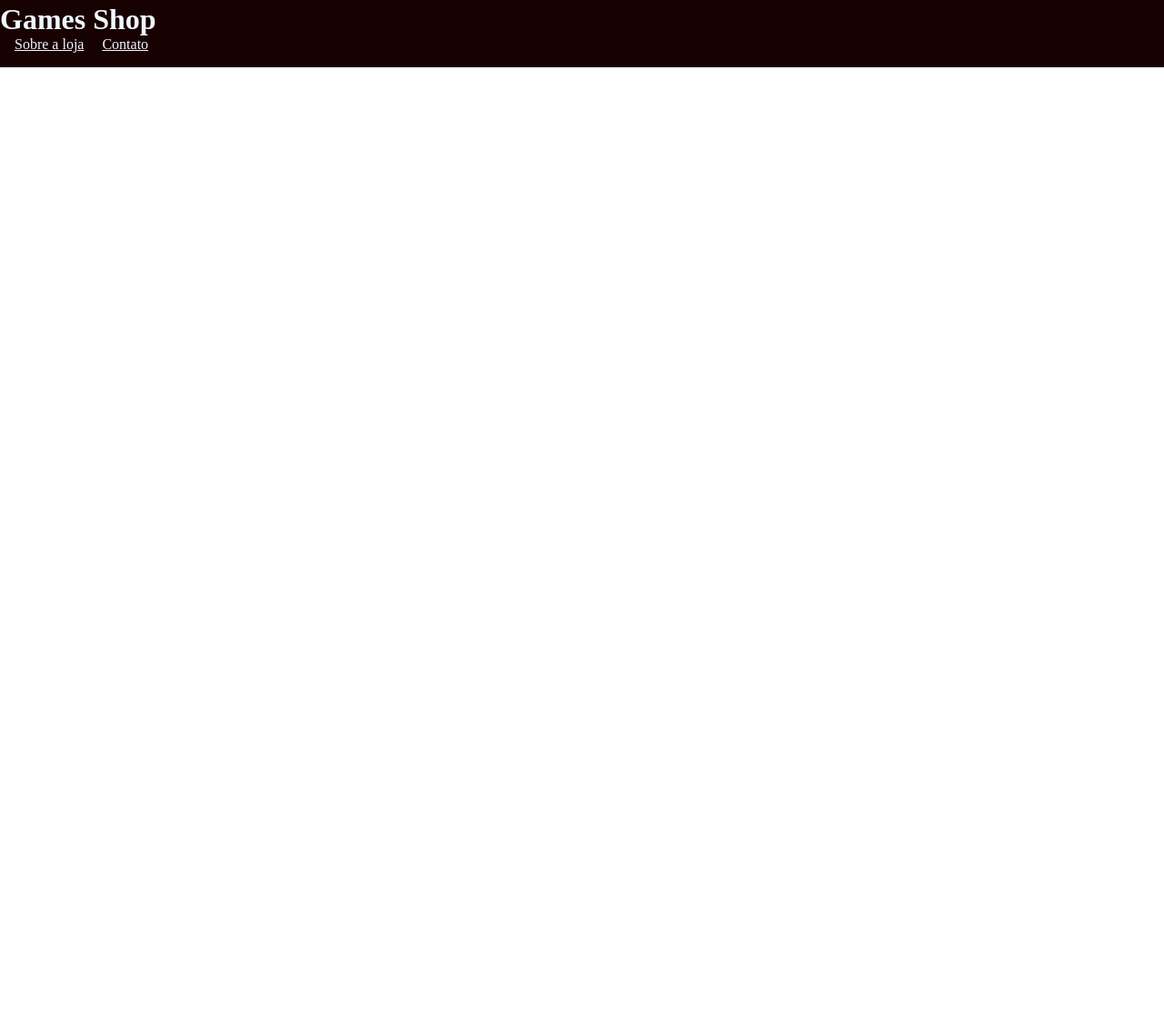
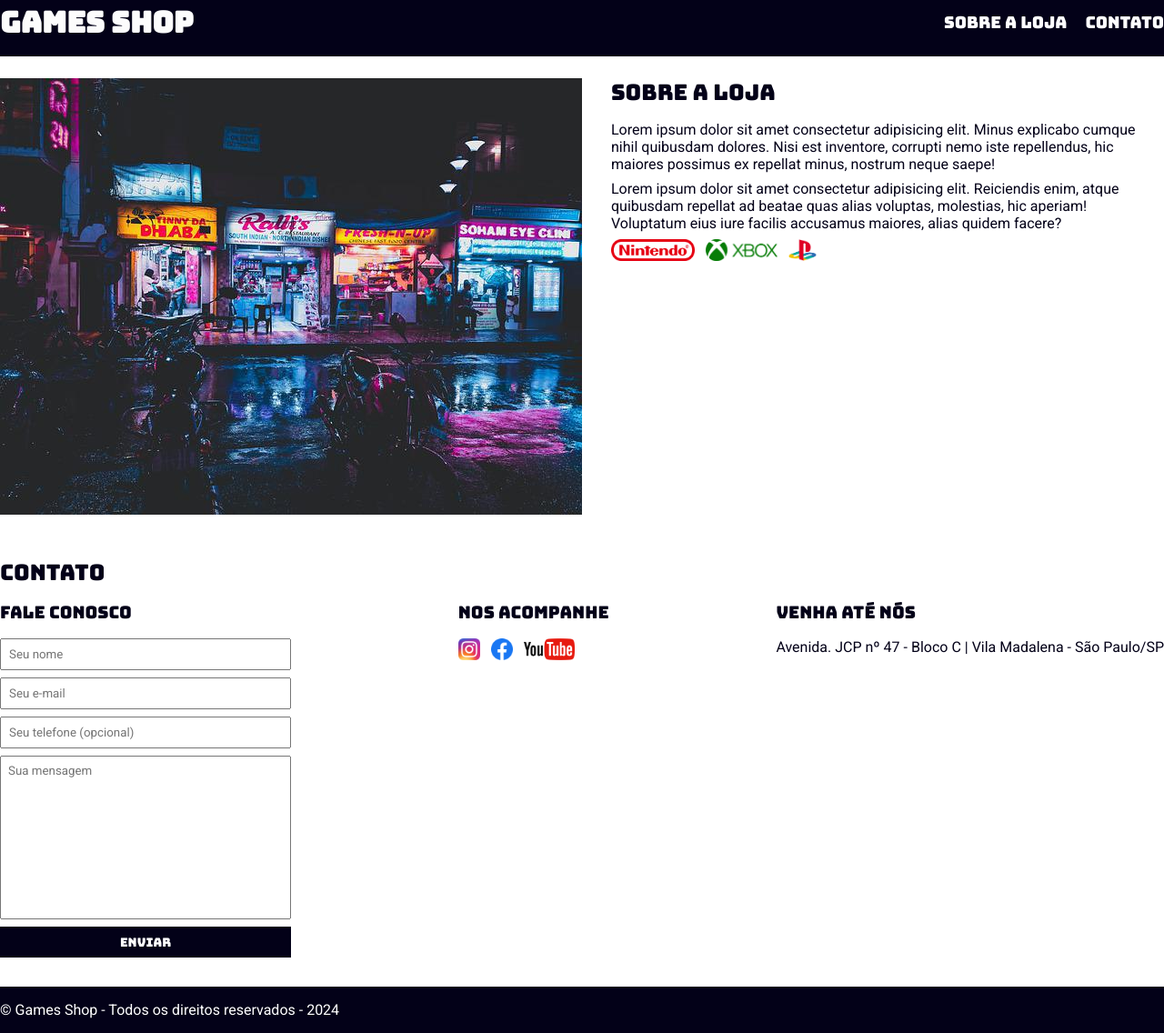
Before and after one commit to michelegfranca/exerc-cio_css, a plain HTML site: page Projeto/index.html in a window 1280 px wide. Shown: the part 13-1149 px from the top of the page at 91% size. Before the commit the page ends 800 px from the top, so only its background shows below. Drawn offline with Linux system fonts and the light colour scheme.

Commit message:
commit inicial

```diff
--- a/Projeto/index.html
+++ b/Projeto/index.html
@@ -5,22 +5,94 @@
     <meta name="viewport" content="width=device-width, initial-scale=1.0">
     <title>Games Shop - A sua loja de games</title>
     <link rel="stylesheet" href="./main.css">
+    <link rel="preconnect" href="https://fonts.googleapis.com">
+    <link rel="preconnect" href="https://fonts.gstatic.com" crossorigin>
+    <link href="https://fonts.googleapis.com/css2?family=Bungee&family=Montserrat:ital,wght@0,100..900;1,100..900&family=Roboto:ital,wght@0,100;0,300;0,400;0,500;0,700;0,900;1,100;1,300;1,400;1,500;1,700;1,900&display=swap" rel="stylesheet">
 </head>
 <body>
     <header>
-        <div class="cointainer">
+        <div class="container">
             <h1>Games Shop</h1>
         <nav>
             <ul>
                 <li>
-                    <a href="#">Sobre a loja</a>
+                    <a href="#about">Sobre a loja</a>
                 </li>
                 <li>
-                    <a href="#">Contato</a>
+                    <a href="#contact">Contato</a>
                 </li>
             </ul>
         </nav>
         </div>
     </header>
+    <section id="about">
+        <div class="container">
+            <img class="store-front" src="./images/loja.jpg" alt="Fachada da loja games shop" />
+            <div>
+                <h2>Sobre a loja</h2>
+                <p>
+                    Lorem ipsum dolor sit amet consectetur adipisicing elit. Minus explicabo cumque nihil quibusdam dolores. Nisi est inventore, corrupti nemo iste repellendus, hic maiores possimus ex repellat minus, nostrum neque saepe!
+                </p>
+                <p>
+                    Lorem ipsum dolor sit amet consectetur adipisicing elit. Reiciendis enim, atque quibusdam repellat ad beatae quas alias voluptas, molestias, hic aperiam! Voluptatum eius iure facilis accusamus maiores, alias quidem facere?
+                </p>
+                <ul class="brands-list">
+                    <li><img src="./images/nintendo.png" alt="Nintendo" /></li>
+                    <li><img src="./images/xbox.png" alt="Xbox"/></li>
+                    <li><img src="./images/playstation.png" alt="PlayStation" /></li>
+                </ul>
+            </div>
+        </div>
+    </section>
+    <section id="contact">
+    <div class="container">
+        <h2>Contato</h2>
+        <div class="contact-methods">
+            <div>
+                <h3>Fale conosco</h3>
+                <form>
+                    <input type="text" placeholder="Seu nome" required/>
+                    <input type="email" placeholder="Seu e-mail" required/>
+                    <input type="tel" placeholder="Seu telefone (opcional)" />
+                    <textarea placeholder="Sua mensagem" required></textarea>
+                    <button type="submit">Enviar</button>
+                </form>
+            </div>
+            <div>
+                <h3>Nos acompanhe</h3>
+                <ul class="social-links">
+                    <li>
+                        <a href="#" title="Siga-nos no Instagram">
+                            <img src="./images/instagram.png" alt="Logo do Instagram" />
+                        </a>
+                    </li>
+                    <li>
+                        <a href="#" title="Siga-nos no Facebook">
+                            <img src="./images/facebook.png" alt="Logo do Facebook" />
+                        </a>
+                    </li>
+                    <li>
+                        <a href="#" title="Visite nosso canal no Youtube">
+                            <img src="./images/youtube.png" alt="Logo do Youtube" />
+                        </a>
+                    </li>
+                </ul>
+            </div>
+            <div>
+                <h3>Venha até nós</h3>
+                <p>
+                    Avenida. JCP nº 47 - Bloco C | Vila Madalena - São Paulo/SP
+                </p>
+            </div>
+        </div>
+    </div>
+    </section>
+    <footer>
+        <div class="container">
+            <p>
+                &copy; Games Shop - Todos os direitos reservados - 2024
+            </p>
+        </div>
+    </footer>
 </body>
 </html>
--- a/Projeto/main.css
+++ b/Projeto/main.css
@@ -4,19 +4,35 @@
     box-sizing: border-box;
 }
 
+header,
+section h2,
+section h3,
+form button {
+    font-family: "Bungee", cursive;
+    font-weight: normal;
+}
+
+body,
+input,
+textarea {
+    font-family: "Roboto", sans-serif;
+}
+
 header {
     padding: 16px 0;
-    background-color: rgb(24, 1, 1);
-    color: aliceblue;
+    background-color: rgb(3, 1, 24);
+    color: rgb(252, 252, 252);
 }
 
 header nav li {
     display: inline;
     margin-left: 16px;
+    font-size: 18px;
 }
 
 header nav li a {
-    color: aliceblue;
+    color: rgb(255, 255, 255);
+    text-decoration: none;
 }
 
 .container {
@@ -25,6 +41,103 @@ header nav li a {
     margin: 0 auto;
 }
 
-header .container {
+header .container,
+section .container {
     display: flex;
+    align-items: center;
+    justify-content: space-between;
 }
+
+.brands-list img {
+    height: 24px;
+}
+
+.brands-list li {
+    display: inline;
+    margin-right: 8px;
+}
+
+section .container {
+    align-items: flex-start;
+}
+
+section {
+    padding: 24px 0;
+}
+
+section h2 {
+    margin-bottom: 16px;
+}
+
+section {
+    color: rgb(3, 1, 24);
+}
+
+section p {
+    margin-bottom: 8px;
+}
+
+.store-front {
+    margin-right: 32px;
+}
+
+.social-links img {
+    height: 24px;
+}
+
+.social-links li {
+    display: inline;
+    margin-right: 8px;
+}
+
+.social-links li a {
+    text-decoration: none;
+}
+
+#contact .container {
+    display: block;
+}
+
+.contact-methods {
+    display: flex;
+    justify-content: space-between;
+}
+
+form input,
+form textarea,
+form button {
+    display: block;
+    width: 320px;
+    margin-bottom: 8px;
+    padding: 8px;
+}
+
+form textarea {
+    resize: none;
+    height: 180px;
+}
+
+section h3 {
+    margin-bottom: 16px;
+}
+
+form button {
+    background-color: rgb(3, 1, 24);
+    color: white;
+    border: none;
+    cursor: pointer;
+}
+
+form button:hover {
+    background-color:rgba(44, 4, 4, 0.932);
+}
+
+input:focus, textarea:focus {
+    outline-color: rgb(3, 8, 37);
+}
+
+footer {
+    background-color: rgb(3, 1, 24);
+    color: white;
+    padding: 16px 0;
+}
```
Also changed, not shown: Site_roteirodeviagens/main.css (renamed from main.css).
